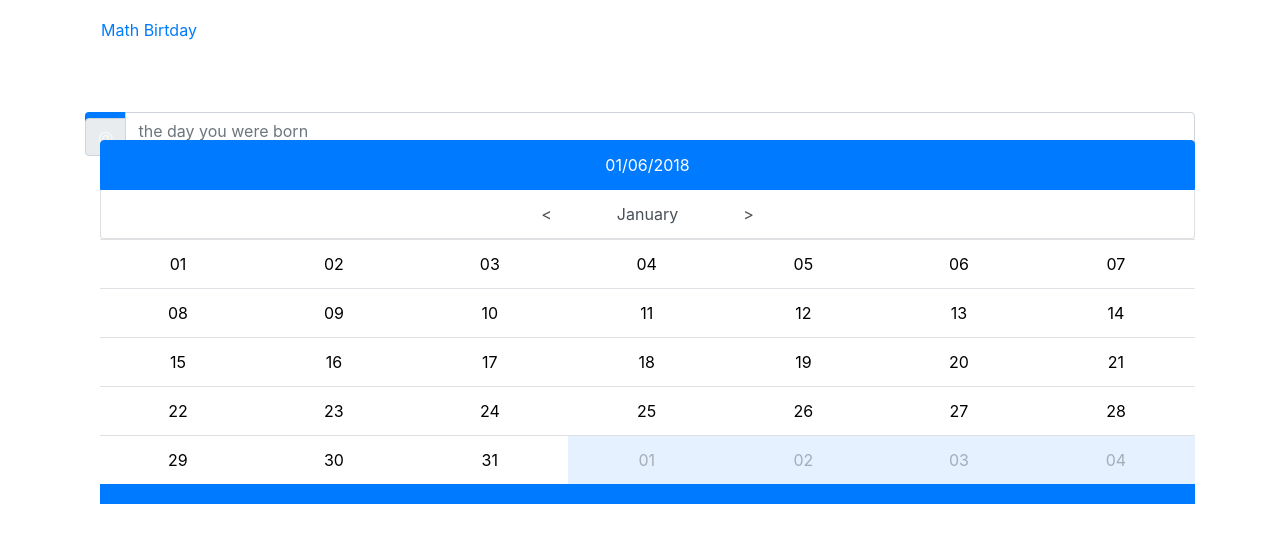
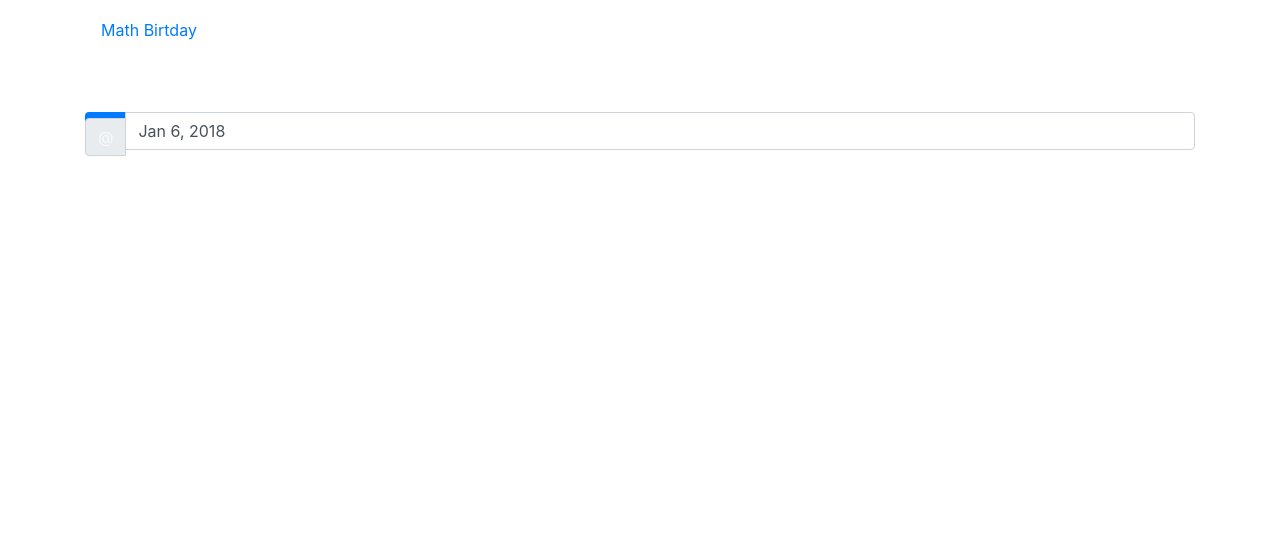
Before and after one commit to luillyfe/datepicker, an Angular app: page / in a window 1280 px wide. Shown: the top 542 px of the page. Built offline with nearby package versions, Linux system fonts and the light colour scheme.

Commit message:
- Changed default display for date-selector (Should be none) - Changed display to visivility property in order to work with transition - Created picker-month behaviour - Created picker-year behaviour

```diff
--- a/src/app/datepicker/datepicker.component.css
+++ b/src/app/datepicker/datepicker.component.css
@@ -1,11 +1,16 @@
-.list-group-item:nth-child(2)::after {
+.date-selector .list-group-item:nth-child(2)::after {
     content: "\003e";
-    margin-left: 65px;
+    margin-left: 60px;
 }
 
-.list-group-item:nth-child(2)::before {
+.date-selector .list-group-item:nth-child(2)::before {
     content: "\003c";
-    margin-right: 65px;
+    margin-right: 60px;
+}
+
+.list-group button {
+    border: 1px solid rgba(0,0,0,.125);
+    outline-color: white;
 }
 
 .table {
@@ -25,6 +30,8 @@
 .date-selector {
     margin-top: -26px;
     margin-left: 15px;
+
+    transition: visibility 0.2s ease-in-out 0.2s;
 }
 
 .input-group-prepend {
@@ -37,13 +44,29 @@
     top: 17%;
 }
 
-button {
+.table button {
     padding: .75rem .4rem;
     border-width: 0;
     background-color: transparent;
 }
 
-button:focus {
+.table button:focus {
     background-color: #007bff;
     color: white;
 }
+
+.month-picker, .year-picker {
+    position: fixed;
+    top: 10%;
+    left: calc(50% - 62px);
+
+    min-width: 125px;
+}
+
+.month-picker {
+    z-index: 2;
+}
+
+.year-picker {
+    z-index: 3;
+}
--- a/src/app/datepicker/datepicker.component.html
+++ b/src/app/datepicker/datepicker.component.html
@@ -1,4 +1,4 @@
-<div class="date-picker container mt-5">
+<div class="date-picker container mt-5" [class.d-none]="hiddenDatePicker">
     <div class="date-input input-group mb-3">
         <div class="input-group-prepend rounded-left">
             <span class="input-group-text" type="date" id="mail-addon">@</span>
@@ -6,18 +6,19 @@
         <input type="text" class="form-control" placeholder="the day you were born" aria-label="Birthday" aria-describedby="the-day-you-were-born"
             [value]="birthday | date" (click)="hiddenDateSelector = false">
     </div>
-    <div class="date-selector" [class.d-none]="hiddenDateSelector">
+    <div class="date-selector" [class.invisible]="hiddenDateSelector">
         <div class="list-group">
-          <a href="#" class="list-group-item list-group-item-action text-center active">{{ today | date:'MM/dd/y' }}</a>
-          <a href="#" class="list-group-item list-group-item-action text-center">{{ today | date:'MMMM' }}</a>
+          <button class="list-group-item list-group-item-action text-center active"
+              (click)="hiddenYearSelector = false">{{ birthday | date:'yyyy' }}</button>
+          <button class="list-group-item list-group-item-action text-center"
+              (click)="hiddenMonthSelector = false">{{ birthday | date:'MMMM' }}</button>
         </div>
         <div class="table-responsive">
             <table class="table">
                 <tbody>
                     <tr *ngFor="let week of month">
-                        <!-- TODO: On expession for table-disable class should be 0 calculate -->
-                        <td *ngFor="let day of week" [class.table-disable]="day.getMonth() != 0">
-                            <button [disabled]="day.getMonth() != 0" [value]="day" (click)="birthday = day; showOff()">
+                        <td *ngFor="let day of week" [class.table-disable]="day.getMonth() != birthday.getMonth()">
+                            <button [disabled]="day.getMonth() != birthday.getMonth()" [value]="day" (click)="datePicker(day)">
                               {{ day | date:'dd' }}</button>
                         </td>
                     </tr>
@@ -26,3 +27,11 @@
         </div>
     </div>
 </div>
+
+<ul class="month-picker list-group" [class.d-none]="hiddenMonthSelector">
+  <li class="list-group-item" *ngFor="let month of year" (click)="monthPicker(month)">{{ month | date:'MMMM' }}</li>
+</ul>
+
+<ul class="month-picker list-group" [class.d-none]="hiddenYearSelector">
+  <li class="list-group-item" *ngFor="let year of years" (click)="yearPicker(year)">{{ year | date:'yyyy' }}</li>
+</ul>
--- a/src/app/datepicker/datepicker.component.ts
+++ b/src/app/datepicker/datepicker.component.ts
@@ -7,22 +7,46 @@ import {DatepickerService} from './datepicker.service';
   styleUrls: ['./datepicker.component.css']
 })
 export class DatepickerComponent implements OnInit {
-    today: Date;
     month: Date[][];
+    year: Date[];
+    years: Date[];
     birthday: Date;
-    hiddenDateSelector = false;
+    hiddenDateSelector = true;
+    hiddenMonthSelector = true;
+    hiddenYearSelector = true;
+    hiddenDatePicker = false;
 
     constructor(private datepicker: DatepickerService) {}
 
     ngOnInit() {
         const date: Date = new Date();
 
-        this.today = new Date(Date.now());
+        this.birthday = new Date(Date.now());
         this.month = this.datepicker.getDays(new Date(date.getFullYear(), date.getMonth(), 1), date.getMonth());
+        this.year = this.datepicker.getMonths(date.getFullYear());
+        this.years = this.datepicker.getYears();
     }
 
-    showOff() {
+    datePicker(day: Date) {
+        this.birthday = day;
         this.hiddenDateSelector = true;
     }
 
+    monthPicker(month: Date) {
+        this.hiddenMonthSelector = true;
+        this.hiddenYearSelector = true;
+
+        this.birthday = month;
+        this.month = this.datepicker.getDays(new Date(this.birthday.getFullYear(), this.birthday.getMonth(), 1), this.birthday.getMonth());
+    }
+
+    yearPicker(year: Date) {
+        this.hiddenMonthSelector = true;
+        this.hiddenYearSelector = true;
+
+        this.birthday = year;
+        this.year = this.datepicker.getMonths(year.getFullYear());
+        this.month = this.datepicker.getDays(new Date(this.birthday.getFullYear(), 0, 1), 0);
+    }
+
 }
--- a/src/app/datepicker/datepicker.service.ts
+++ b/src/app/datepicker/datepicker.service.ts
@@ -16,4 +16,20 @@ export class DatepickerService {
         return days;
     }
 
+    getMonths(year: number) {
+        const months = [];
+        for (let month = 0; month < 12; month++) {
+            months.push(new Date(year, month, 1));
         }
+        return months;
+    }
+
+    getYears() {
+        const years = [], currentYear = new Date().getFullYear();
+        for (let year = 1970; year <= currentYear; year++) {
+            years.push(new Date(year, 0, 1));
+        }
+        return years;
+    }
+
+}
```
Lines whose indentation alone changed are shown as unchanged.
